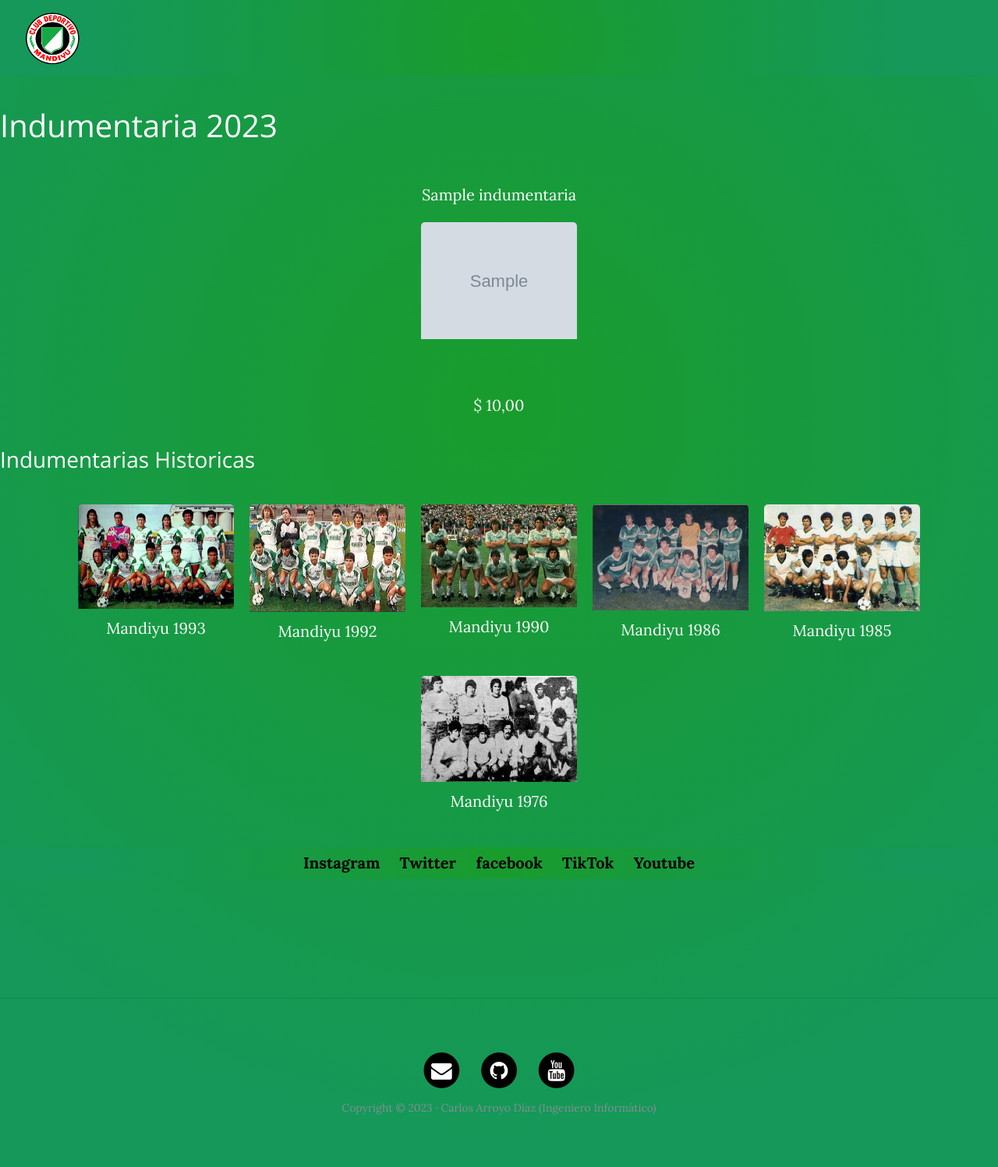
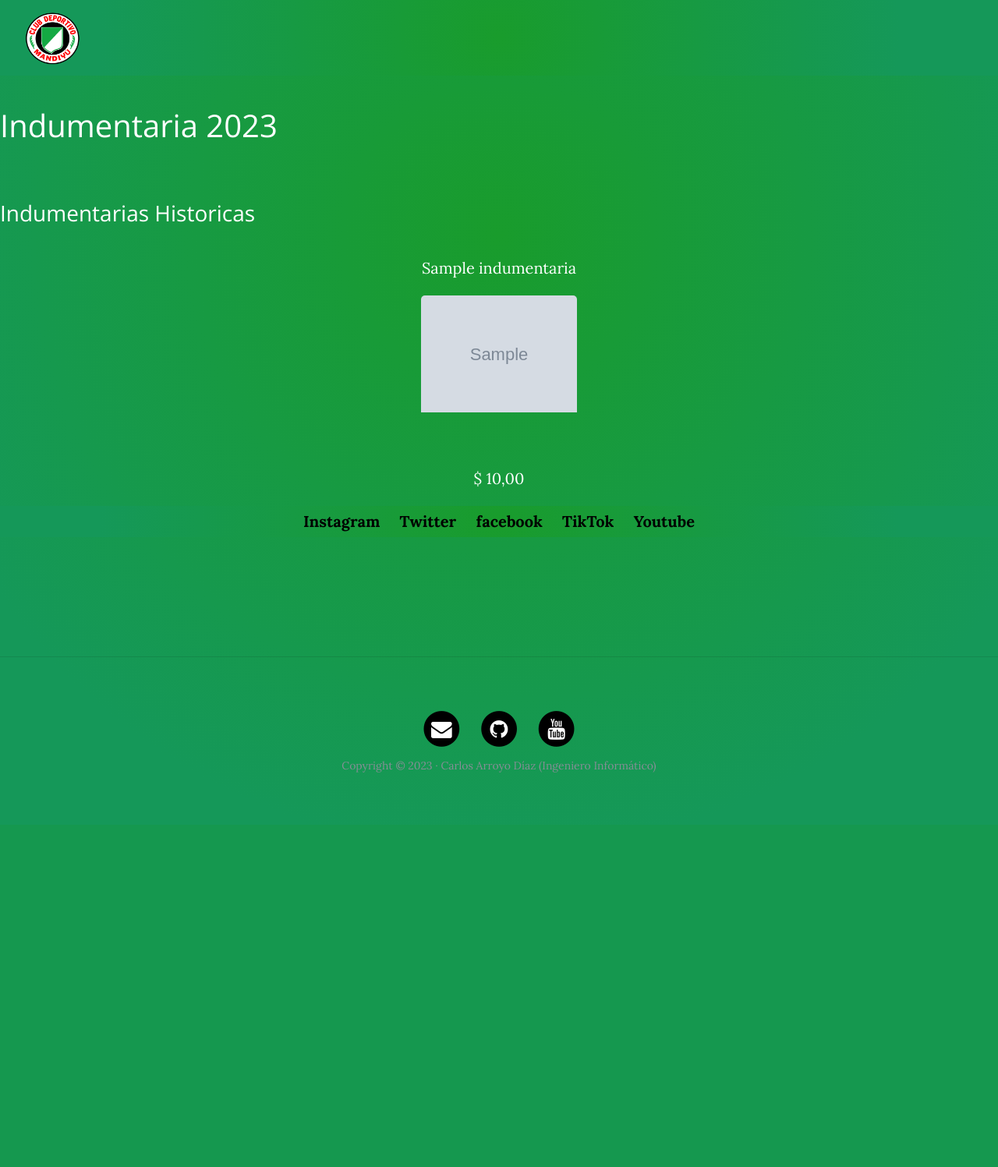
Before and after one commit to enzo-ctes/CC23517_G6_Proyecto, a Django app: page /indumentaria in a window 1280 px wide. Shown: the part 451-1948 px from the top of the page at 78% size. After the commit the page ends 1442 px from the top, so only its background shows below. Run offline with Django 4.2, Linux system fonts and the light colour scheme; tables that the repository leaves empty hold one stand-in row (values such as "Sample post"); grey boxes marked "Sample" are stand-in pictures; some libraries are stand-ins or nearby versions.

Commit message:
agregue el campo historico al objeto indumentaria para clasificarlo

```diff
--- a/webpersonal17/Indumentaria/models.py
+++ b/webpersonal17/Indumentaria/models.py
@@ -6,6 +6,7 @@
      description = models.TextField(verbose_name='descripción')
      image = models.ImageField(verbose_name='imagen', upload_to='project')
      price = models.DecimalField(max_digits=10, decimal_places=2, verbose_name='precio')
+     historico = models.BooleanField(default=False)
      created = models.DateTimeField(auto_now_add=True, verbose_name='Fecha de creación')
      updated = models.DateTimeField(auto_now=True, verbose_name='Fecha Modificación')
 
--- a/webpersonal17/Indumentaria/templates/Indumentaria/Indumentaria.html
+++ b/webpersonal17/Indumentaria/templates/Indumentaria/Indumentaria.html
@@ -18,6 +18,8 @@
 
     {% for indu in indumentarias%}
     <div>
+        {% if indu.historico == False %}
+        <!-- Contenido si la condición es falsa -->
         <p>{{indu.title}}</p>
         <section class="cards">
             <article class="tarjeta">
@@ -29,19 +31,31 @@
             </article>
         </section>
         <p>$ {{indu.price}}</p>
+        {% endif %}
+    </div>
         {% endfor %}
         <h3>Indumentarias Historicas</h3>
         <div>
-            <section class="cartas">
-                <article class="tarjetas">
-                    <figure class="thumbnail">
-                        <img src="{% static 'core/img/1993.png' %}" alt="equipo Historica">
-                    </figure>
-                    <p>Mandiyu 1993</p>
-                    <div class="tarjeta-content">
-                    </div>
-                </article>
-                <div>
+            {% for indu in indumentarias%}
+            <div>
+                {% if indu.historico == True %}
+                <!-- Contenido si la condición es falsa -->
+                <p>{{indu.title}}</p>
+                <section class="cards">
+                    <article class="tarjeta">
+                        <figure class="thumbnail">
+                            <img src="{{indu.image.url}}" alt="equipo">
+                        </figure>
+                        <div class="tarjeta-content">
+                        </div>
+                    </article>
+                </section>
+                <p>$ {{indu.price}}</p>
+                {% endif %}
+            </div>
+                {% endfor %}
+        </div>
+                <!-- <div>
                     <article class="tarjetas">
                         <figure class="thumbnail">
                             <img src="{% static 'core/img/1992.png' %}" alt="equipo con historia">
@@ -90,7 +104,7 @@
                         <div class="tarjeta-content">
                         </div>
                     </article>
-                </div>
+                </div> -->
             </section>
 
         </div>
```
Also changed, not shown: webpersonal17/Indumentaria/migrations/0002_alter_indumentaria_options.py (added), webpersonal17/Indumentaria/migrations/0003_indumentaria_historico.py (added), webpersonal17/about/migrations/0003_alter_about_options.py (added), webpersonal17/media/project/chomba_blanca.png (added), webpersonal17/media/project/verdolaga.png (added), webpersonal17/portfolio/migrations/0002_alter_project_options_alter_project_created_and_more.py (added).
